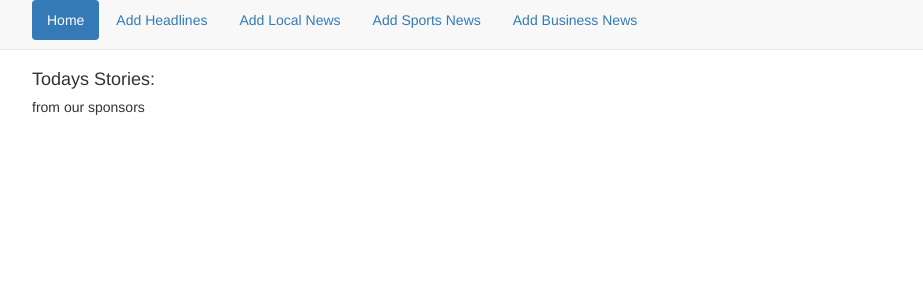
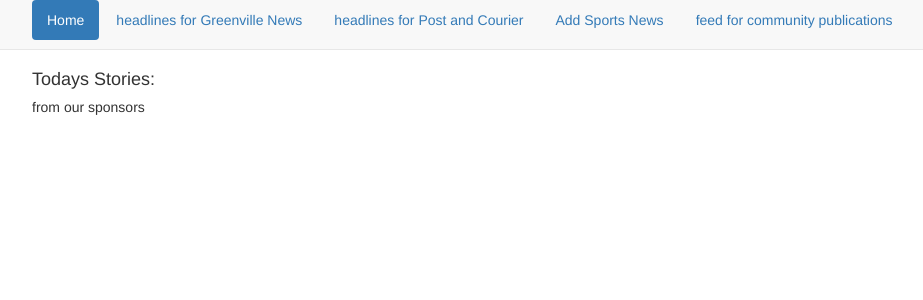
Before and after one commit to chucklapress/gville_news_portal, a Django app: a page that uses templates/base.html in a window 1280 px wide. Shown: the top 300 px of the page, without its empty margins (38-961 px from the left). Run offline with Django 3.2, Linux system fonts and the light colour scheme; data that the repository does not hold is empty; some libraries are stand-ins or nearby versions.

Commit message:
added courier and community feeds

```diff
--- a/app/views.py
+++ b/app/views.py
@@ -22,10 +22,10 @@ class RSSfeedView(ListView):
 class SportsfeedView(ListView):
     model = SportsArticle
 
-class MoneyfeedView(ListView):
+class CommunityfeedView(ListView):
     model = BusinessArticle
 
-class LocalfeedView(ListView):
+class PostandCourierView(ListView):
     model = LocalArticle
 
 class HeadlineCreateView(CreateView):
@@ -33,12 +33,12 @@ class HeadlineCreateView(CreateView):
     fields = ['top_stories_today']
     success_url = '/'
 
-class BusinessArticleCreateView(CreateView):
+class CommunityPublicationsCreateView(CreateView):
     model = BusinessArticle
     fields = ['top_business_today']
     success_url = '/'
 
-class LocalArticleCreateView(CreateView):
+class PostandCourierCreateView(CreateView):
     model = LocalArticle
     fields = ['top_local_today']
     success_url = '/'
--- a/news_portal/urls.py
+++ b/news_portal/urls.py
@@ -15,7 +15,7 @@ Including another URLconf
 """
 from django.conf.urls import url, include
 from django.contrib import admin
-from app.views import IndexView, RSSfeedView, SportsfeedView, MoneyfeedView, LocalfeedView, HeadlineCreateView, LocalArticleCreateView, SportsArticleCreateView, BusinessArticleCreateView
+from app.views import IndexView, RSSfeedView, SportsfeedView, CommunityfeedView, PostandCourierView, HeadlineCreateView, PostandCourierCreateView, SportsArticleCreateView, CommunityPublicationsCreateView
 from django.conf.urls.static import static
 from django.conf import settings
 from app import views
@@ -32,12 +32,12 @@ urlpatterns = [
     url(r'^$', IndexView.as_view(), name='index_view'),
     url(r'^rss_feed/$', RSSfeedView.as_view(), name='rss_feed_view'),
     url(r'^sports_feed/$', SportsfeedView.as_view(), name='sports_feed_view'),
-    url(r'^money_feed/$', MoneyfeedView.as_view(), name='money_feed_view'),
-    url(r'^local_feed/$', LocalfeedView.as_view(), name='local_feed_view'),
+    url(r'^community_feed/$', CommunityfeedView.as_view(), name='community_feed_view'),
+    url(r'^postncourier/$', PostandCourierView.as_view(), name='postncourier_feed_view'),
     url(r'^headline_create/$',HeadlineCreateView.as_view(), name='headline_create_view'),
-    url(r'^local_create/$',LocalArticleCreateView.as_view(), name='local_create_view'),
+    url(r'^postcourier_create/$',PostandCourierCreateView.as_view(), name='postcourier_create_view'),
     url(r'^sports_create/$',SportsArticleCreateView.as_view(), name='sports_create_view'),
-    url(r'^business_create/$',BusinessArticleCreateView.as_view(), name='business_create_view'),
+    url(r'^community_create/$',CommunityPublicationsCreateView.as_view(), name='community_create_view'),
     url(r'^api/headlines/$', RSSfeedAPIView.as_view(), name="rss_feed_api_view"),
     url(r'^api/headlines/(?P<pk>\d+)/$', RSSfeedDetailAPIView.as_view(), name="rss_feed_detail_api_view")
 
--- a/templates/app/businessarticle_form.html
+++ b/templates/app/businessarticle_form.html
@@ -4,7 +4,7 @@
 <br>
 <br>
 <div class="container">
-  <h4>Please enter the Business Stories into the system: </h4>
+  <h4>Please enter the Community Publications Feed into the system: </h4>
   <br>
   <br>
 <form action="" method="post">{% csrf_token %}
@@ -12,7 +12,7 @@
     <input type="submit" value="Save">
 </form>
 
-<h5>Thank you for entering all required fields</h5>
+<h5>Thank you from Community Publications</h5>
 
 </div>
 
--- a/templates/app/businessarticle_list.html
+++ b/templates/app/businessarticle_list.html
@@ -4,7 +4,7 @@
 
 {% block content %}
 <div class="container">
-<h4>Todays Business Stories:</h4>
+<h4>Todays Feed from Community Publications:</h4>
 
 {% for object in object_list %}
 <br>
@@ -12,7 +12,7 @@
 <br>
 <br>
 
-<h5>Todays top Business story, {{ object.top_business_today }}</h5>
+<h5>From Community Publications, {{ object.top_business_today }}</h5>
 <br>
 <br>
 <br>
--- a/templates/app/localarticle_form.html
+++ b/templates/app/localarticle_form.html
@@ -4,7 +4,7 @@
 <br>
 <br>
 <div class="container">
-  <h4>Please enter the Local Stories into the system: </h4>
+  <h4>Please enter the Post and Courier Feed into the system: </h4>
   <br>
   <br>
 <form action="" method="post">{% csrf_token %}
@@ -12,7 +12,7 @@
     <input type="submit" value="Save">
 </form>
 
-<h5>Thank you for entering all required fields</h5>
+<h5>Thank you from the Post and Courier</h5>
 
 </div>
 
--- a/templates/app/localarticle_list.html
+++ b/templates/app/localarticle_list.html
@@ -4,7 +4,7 @@
 
 {% block content %}
 <div class="container">
-<h4>Todays Local Stories:</h4>
+<h4>Todays Post and Courier Feed:</h4>
 
 {% for object in object_list %}
 <br>
@@ -12,7 +12,7 @@
 <br>
 <br>
 
-<h5>Todays top Local story, {{ object.top_local_today }}</h5>
+<h5>From the Post and Courier, {{ object.top_local_today }}</h5>
 <br>
 <br>
 <br>
--- a/templates/base.html
+++ b/templates/base.html
@@ -9,10 +9,10 @@
           <div class="container">
         <ul class="nav nav-pills">
       <li role="presentation" class="active"><a href="{% url 'index_view' %}">Home</a></li>
-      <li role="presentation"><a href="{%url 'headline_create_view'%}?next=/">Add Headlines</a></li>
-      <li role="presentation"><a href="{%url 'local_create_view'%}?next=/">Add Local News</a></li>
+      <li role="presentation"><a href="{%url 'headline_create_view'%}?next=/">headlines for Greenville News</a></li>
+      <li role="presentation"><a href="{%url 'postcourier_create_view'%}?next=/">headlines for Post and Courier</a></li>
       <li role="presentation"><a href="{%url 'sports_create_view'%}?next=/">Add Sports News</a></li>
-      <li role="presentation"><a href="{%url 'business_create_view'%}?next=/">Add Business News</a></li>
+      <li role="presentation"><a href="{%url 'community_create_view'%}?next=/">feed for community publications</a></li>
     </div>
   </nav>
   </head>
```
